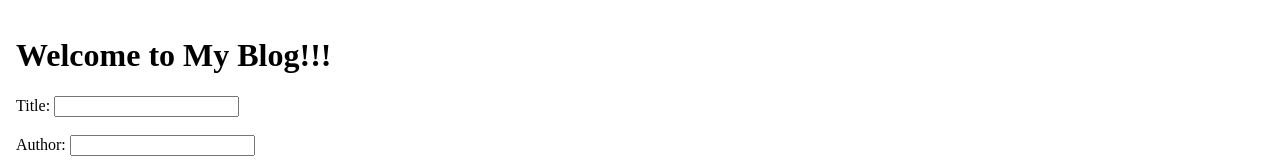
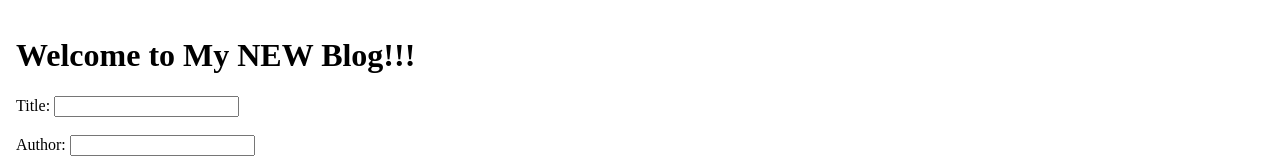
Before and after one commit to dz1981-bit/full-stack-blog-project, a React (Vite) app: page / in a window 1280 px wide. Shown: the top 160 px of the page. Built offline with nearby package versions, Linux system fonts and the light colour scheme; no server answers.

Commit message:
feat: updated title again

```diff
--- a/src/Blog.jsx
+++ b/src/Blog.jsx
@@ -20,7 +20,7 @@ export function Blog() {
 
   return (
     <div style={{ padding: 8 }}>
-      <h1>Welcome to My Blog!!!</h1>
+      <h1>Welcome to My NEW Blog!!!</h1>
       <CreatePost />
       <br />
       <hr />
```
